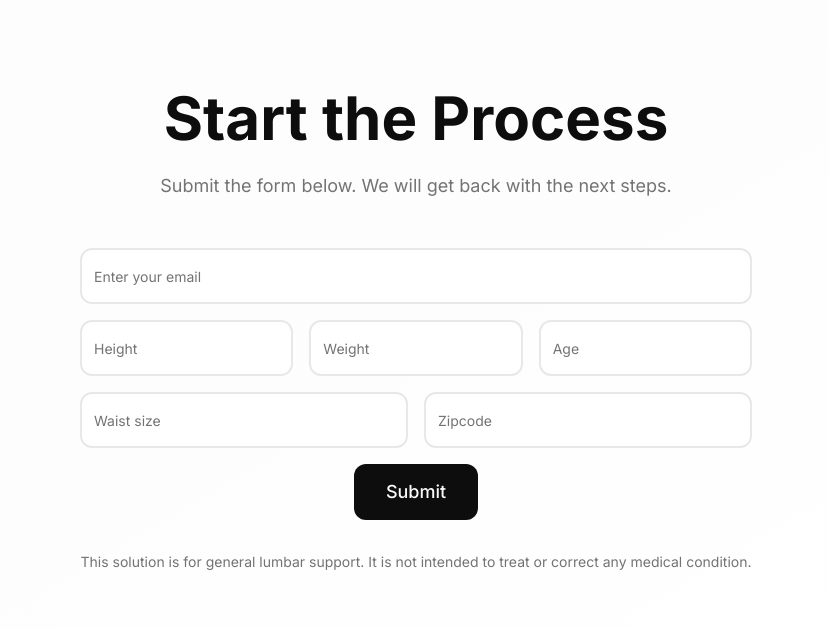
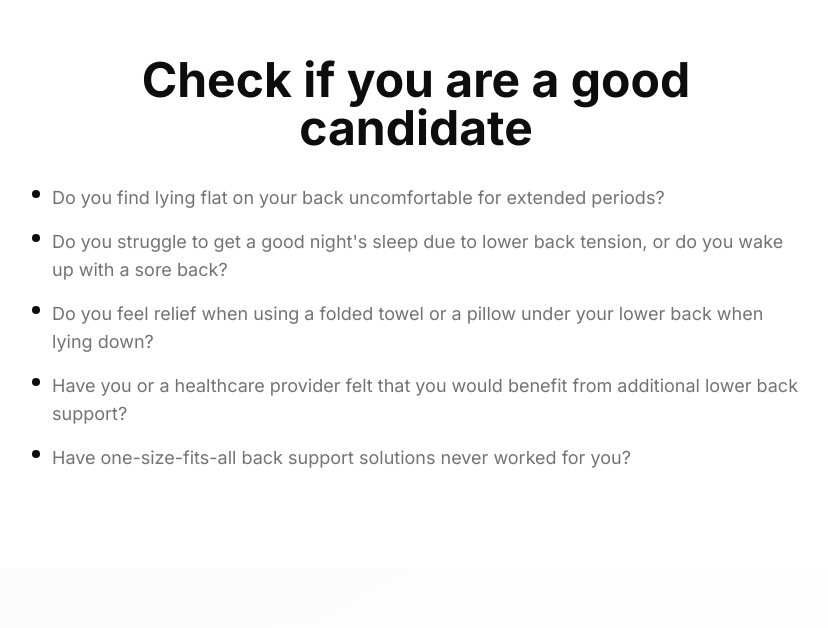
Before and after one commit to amitshob/spinesupport, a React (Vite) app: page / in a window 1280 px wide. Shown: the part 1732-2360 px from the top of the page, without its empty margins (224-1052 px from the left). Built offline with nearby package versions, Linux system fonts and the light colour scheme; the HTML template or start-up script is replaced by a standard one.

Commit message:
Add pre-Start-Process prompts
Co-authored-by: amitshob <3892864+amitshob@users.noreply.github.com>

```diff
--- a/src/components/CTA.tsx
+++ b/src/components/CTA.tsx
@@ -153,7 +153,7 @@ const CTA = () => {
           </form>
 
           <p className="text-sm text-muted-foreground">
-            This solution is for general lumbar support. It is not intended to treat or correct any medical condition.
+            This solution is for general lumbar support. It is not FDA approved to treat or correct any specific medical condition.
           </p>
         </div>
       </div>
--- /dev/null
+++ b/src/components/QualifyingQuestions.tsx
@@ -0,0 +1,31 @@
+const QualifyingQuestions = () => {
+  const questions = [
+    "Do you find lying flat on your back uncomfortable for extended periods?",
+    "Do you struggle to get a good night's sleep due to lower back tension, or do you wake up with a sore back?",
+    "Do you feel relief when using a folded towel or a pillow under your lower back when lying down?",
+    "Have you or a healthcare provider felt that you would benefit from additional lower back support?",
+    "Have one-size-fits-all back support solutions never worked for you?",
+  ];
+
+  return (
+    <section className="py-16 lg:py-24 bg-background">
+      <div className="container mx-auto px-6 lg:px-8">
+        <div className="max-w-3xl mx-auto">
+          <h2 className="text-3xl md:text-4xl lg:text-5xl font-bold mb-8 text-center">
+            Check if you are a good candidate
+          </h2>
+          <ul className="space-y-4 text-lg text-muted-foreground">
+            {questions.map((q, i) => (
+              <li key={i} className="flex items-start gap-3">
+                <span className="mt-1.5 h-2 w-2 rounded-full bg-primary shrink-0" />
+                <span>{q}</span>
+              </li>
+            ))}
+          </ul>
+        </div>
+      </div>
+    </section>
+  );
+};
+
+export default QualifyingQuestions;
--- a/src/pages/Index.tsx
+++ b/src/pages/Index.tsx
@@ -1,6 +1,7 @@
 import Header from "@/components/Header";
 import Hero from "@/components/Hero";
 import WhyChooseUs from "@/components/WhyChooseUs";
+import QualifyingQuestions from "@/components/QualifyingQuestions";
 import CTA from "@/components/CTA";
 
 const Index = () => {
@@ -9,6 +10,7 @@ const Index = () => {
       <Header />
       <Hero />
       <WhyChooseUs />
+      <QualifyingQuestions />
       <CTA />
     </div>
   );
```
